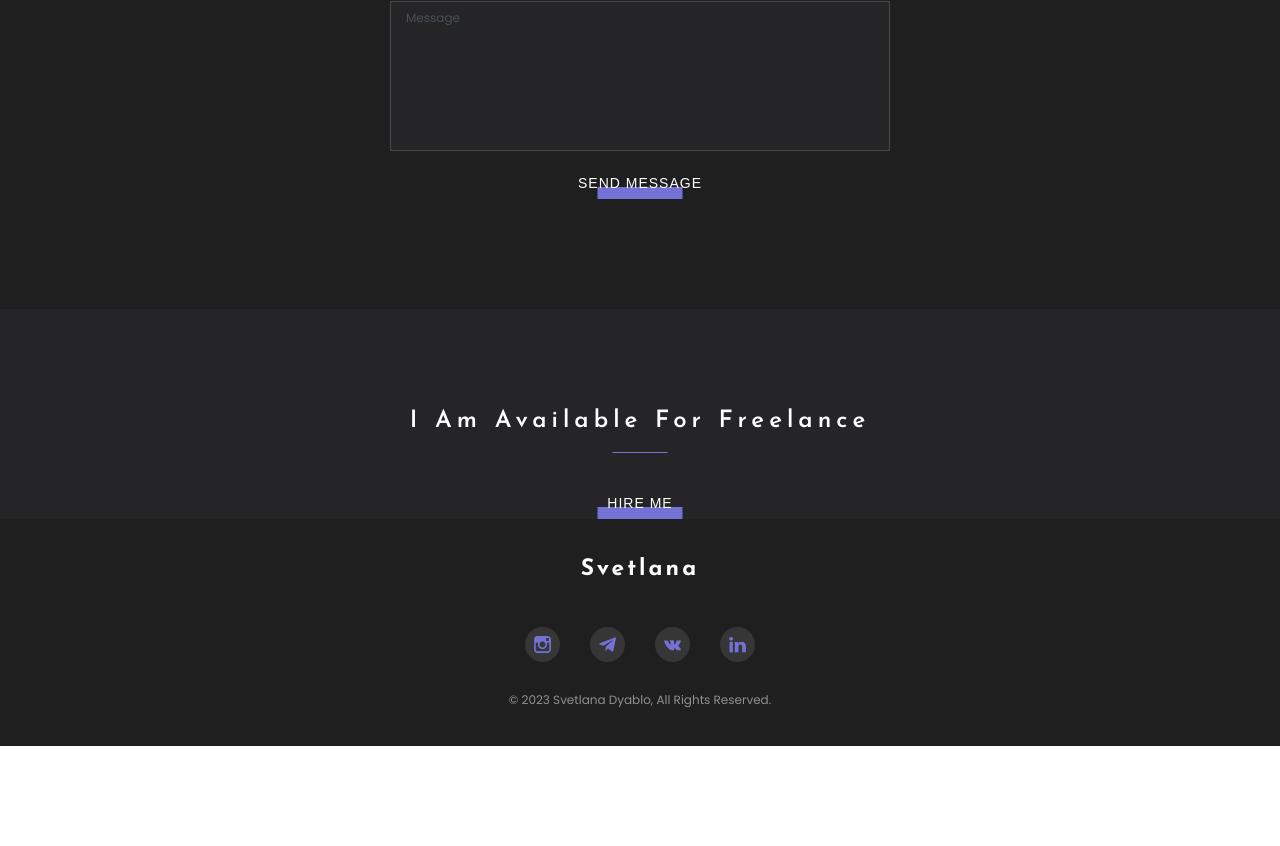
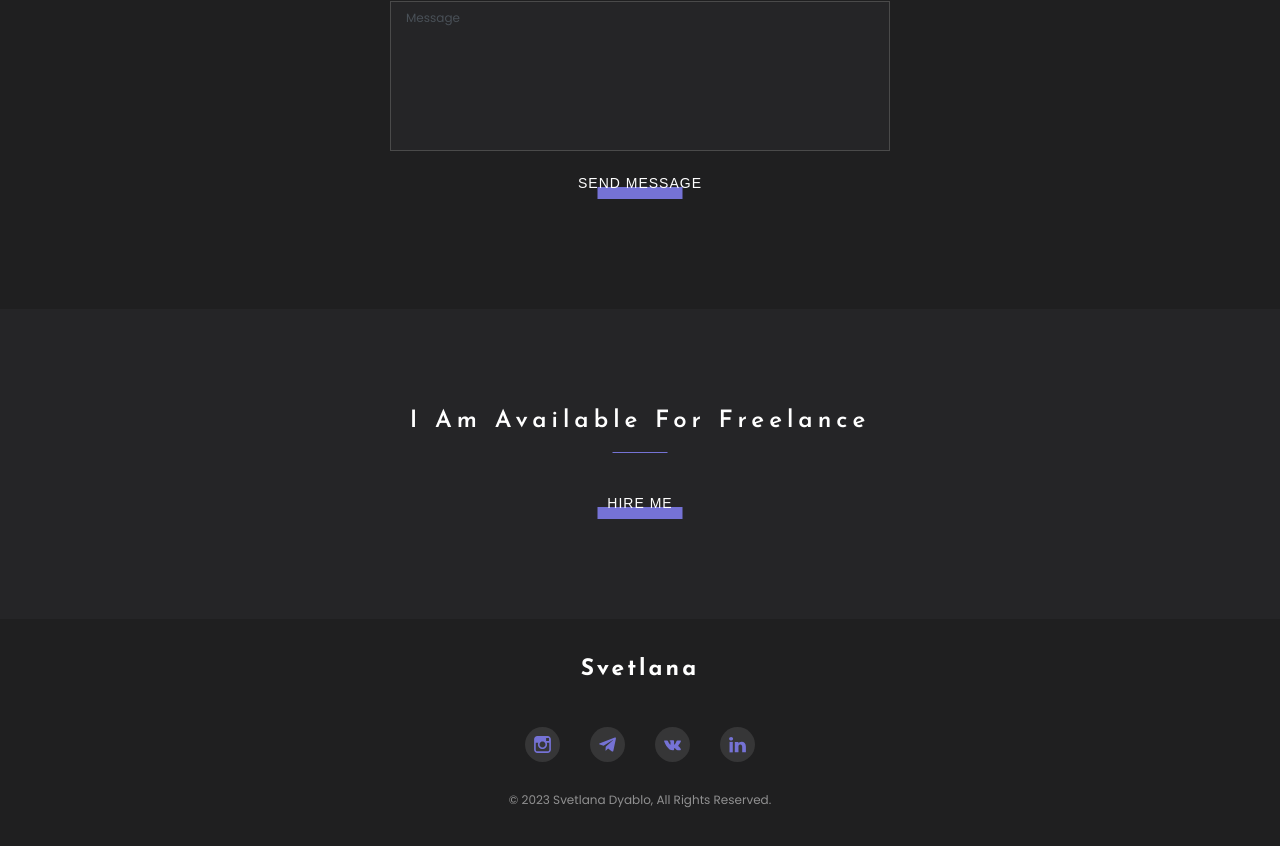
Before and after one commit to akach-dev/styled, a React (Create React App) app: page / in a window 1280 px wide. Shown: the part 4781-5627 px from the top of the page. Before the commit the page ends 5527 px from the top, so only its background shows below. Built offline with nearby package versions, Linux system fonts and the light colour scheme.

Commit message:
generateAdaptiveStyles  Slogan section done

```diff
--- a/src/layout/sections/slogan/Slogan.tsx
+++ b/src/layout/sections/slogan/Slogan.tsx
@@ -2,6 +2,7 @@ import React, {FC} from 'react';
 import styled from "styled-components";
 import {Title} from "../../../components/Title";
 import {Button} from "../../../components/Button";
+import {generateAdaptiveStyles} from "../../../assets/generateAdaptiveStyles";
 
 export const Slogan: FC = () => {
   return (
@@ -14,5 +15,12 @@ export const Slogan: FC = () => {
   );
 };
 const StyledSlogan = styled.section`
+  ${generateAdaptiveStyles({
+    property: 'padding-bottom',
+    startSize: 100,
+    minSize: 90,
+    widthFrom: 1170,
+    keepSize: 1,
+  })}
   text-align: center;
 `
```
